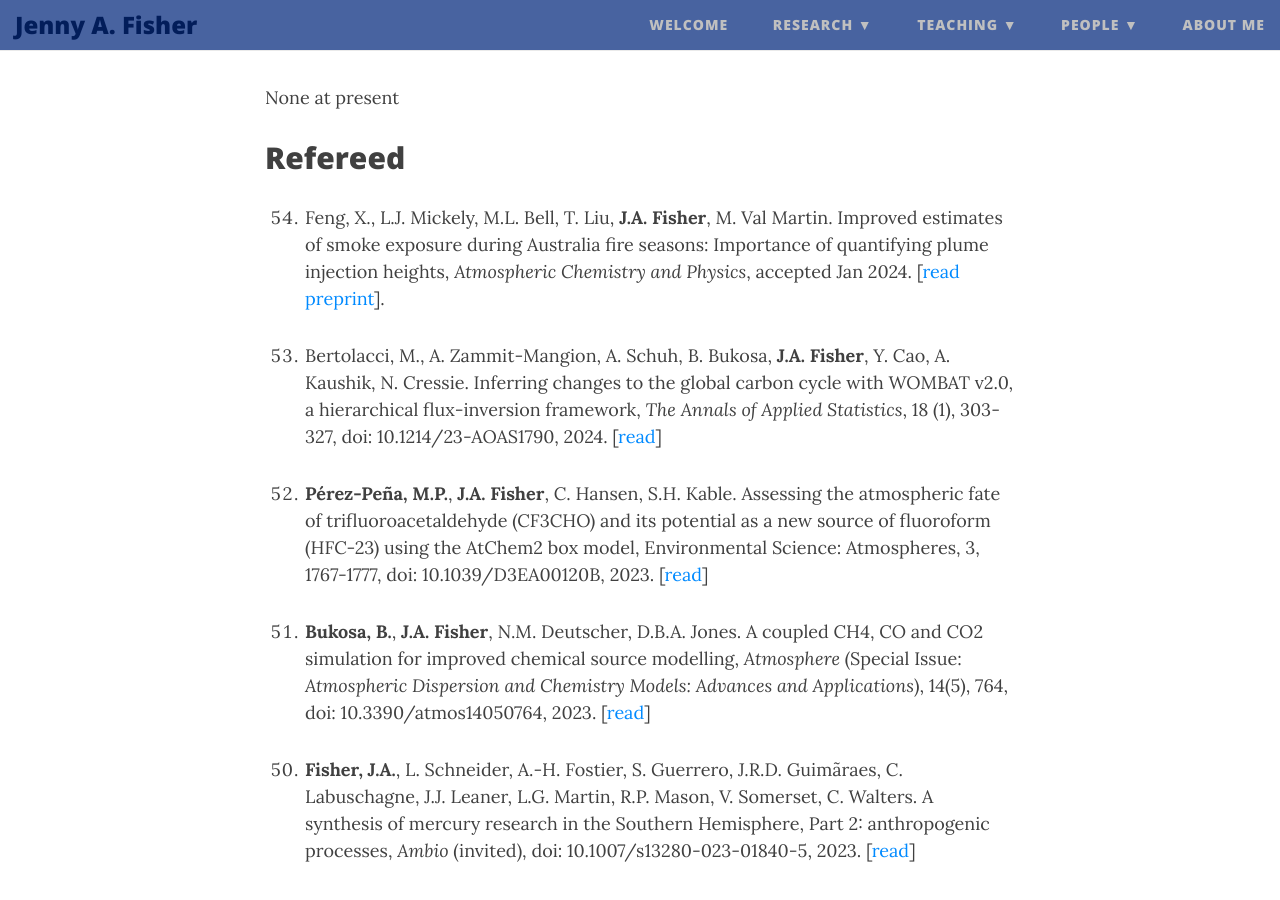
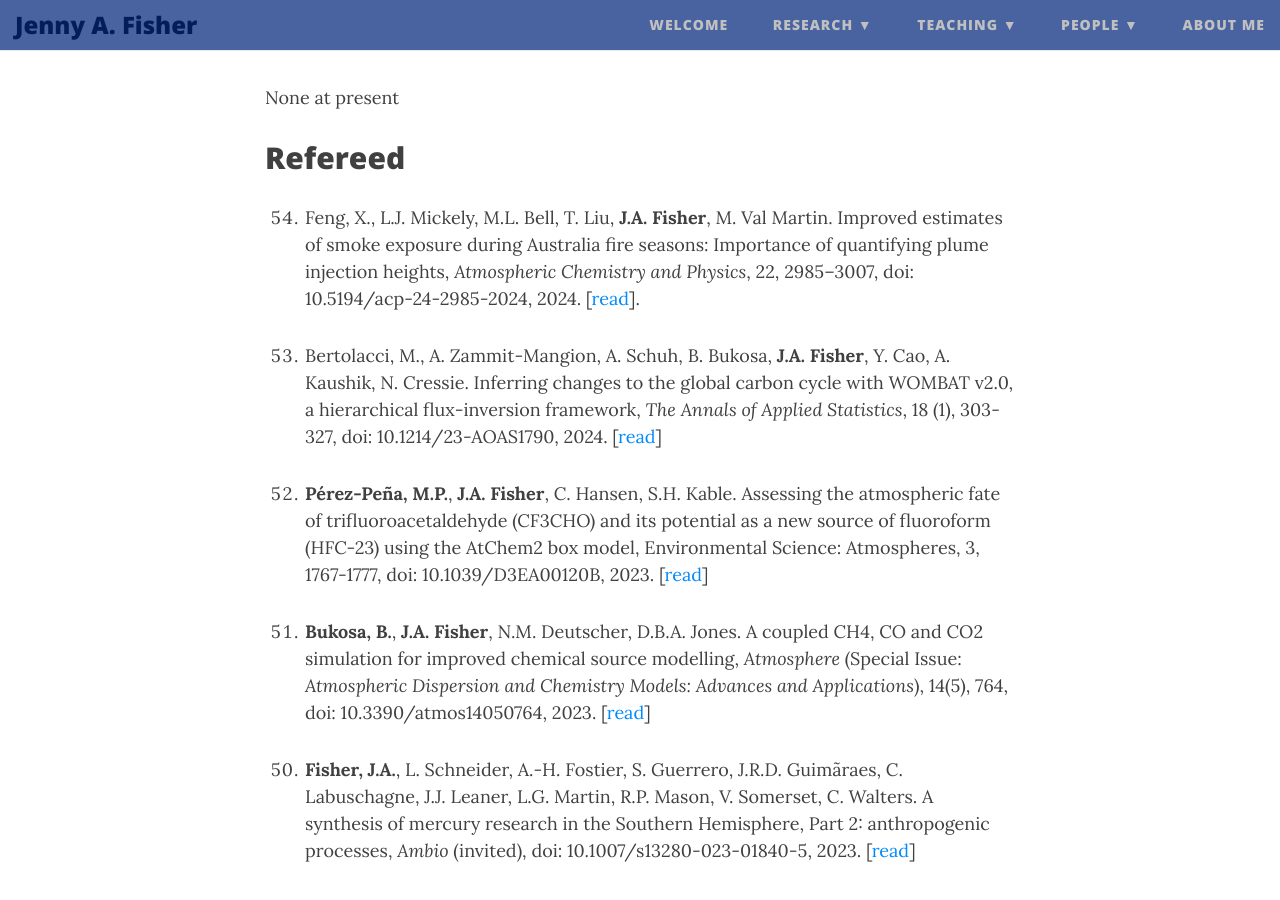
Before and after one commit to jennyfisher/jennyfisher.github.io, a Jekyll site: the page built from publications.md, in a window 1280 px wide and 900 px high, scrolled down 360 px. Built offline with Jekyll 4.4.1, drawn with Linux system fonts in a browser that asks for light colours; nearby versions of some CDN libraries.

Commit message:
Update publications.md

```diff
--- a/publications.md
+++ b/publications.md
@@ -14,7 +14,7 @@ None at present
 
 ## Refereed
 
-1.	Feng, X., L.J. Mickely, M.L. Bell, T. Liu, **J.A. Fisher**, M. Val Martin. Improved estimates of smoke exposure during Australia fire seasons: Importance of quantifying plume injection heights, *Atmospheric Chemistry and Physics*, accepted Jan 2024. [[read preprint](https://egusphere.copernicus.org/preprints/2023/egusphere-2023-1331/)].
+1.	Feng, X., L.J. Mickely, M.L. Bell, T. Liu, **J.A. Fisher**, M. Val Martin. Improved estimates of smoke exposure during Australia fire seasons: Importance of quantifying plume injection heights, *Atmospheric Chemistry and Physics*, 22, 2985–3007, doi: 10.5194/acp-24-2985-2024, 2024. [[read](https://acp.copernicus.org/articles/24/2985/2024/)].
 
 2. Bertolacci, M., A. Zammit-Mangion, A. Schuh, B. Bukosa, **J.A. Fisher**, Y. Cao, A. Kaushik, N. Cressie. Inferring changes to the global carbon cycle with WOMBAT v2.0, a hierarchical flux-inversion framework, *The Annals of Applied Statistics*, 18 (1), 303-327, doi: 10.1214/23-AOAS1790, 2024. [[read](https://projecteuclid.org/journals/annals-of-applied-statistics/volume-18/issue-1/Inferring-changes-to-the-global-carbon-cycle-with-WOMBAT-v20/10.1214/23-AOAS1790.short)]
 
```
